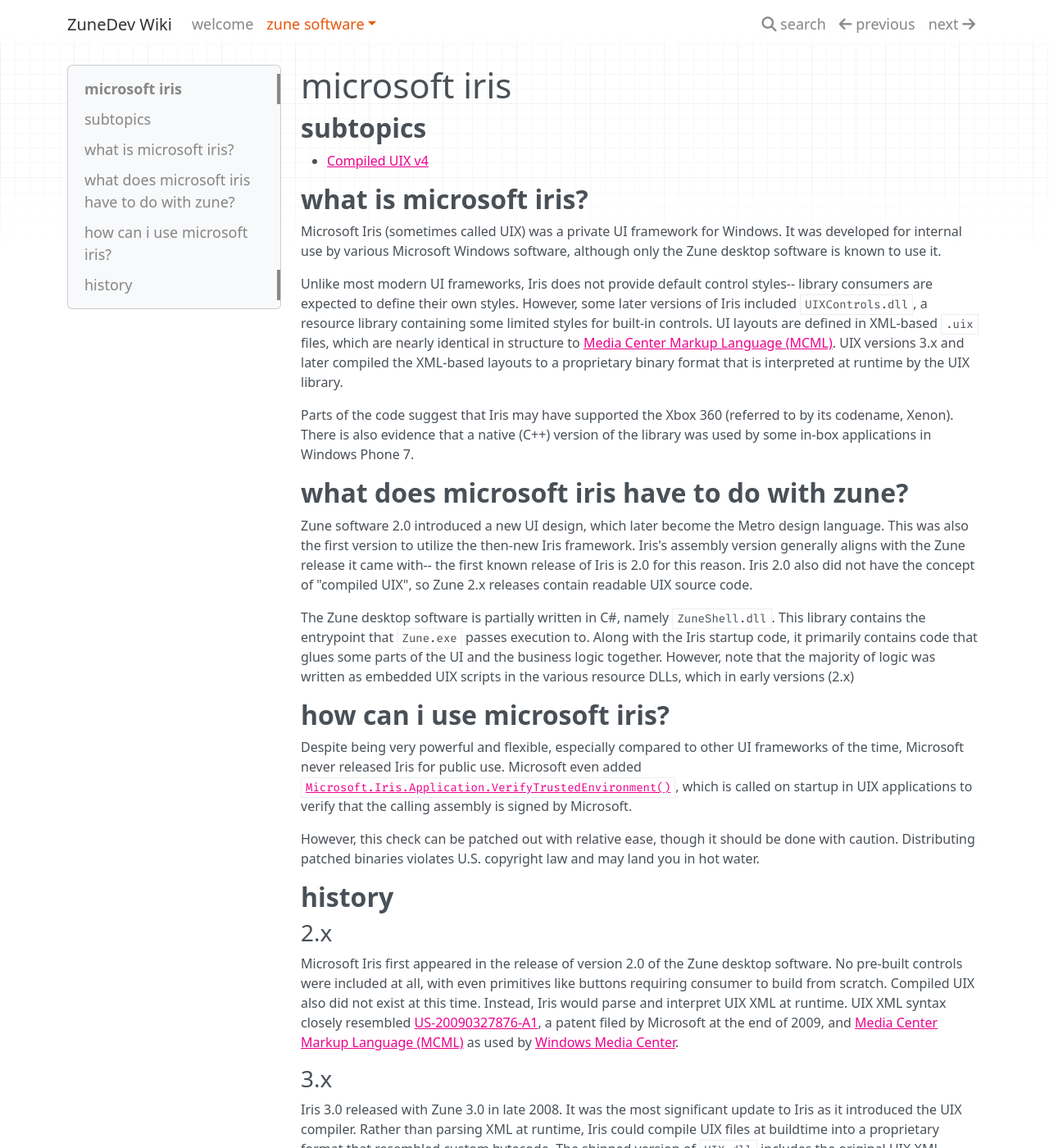
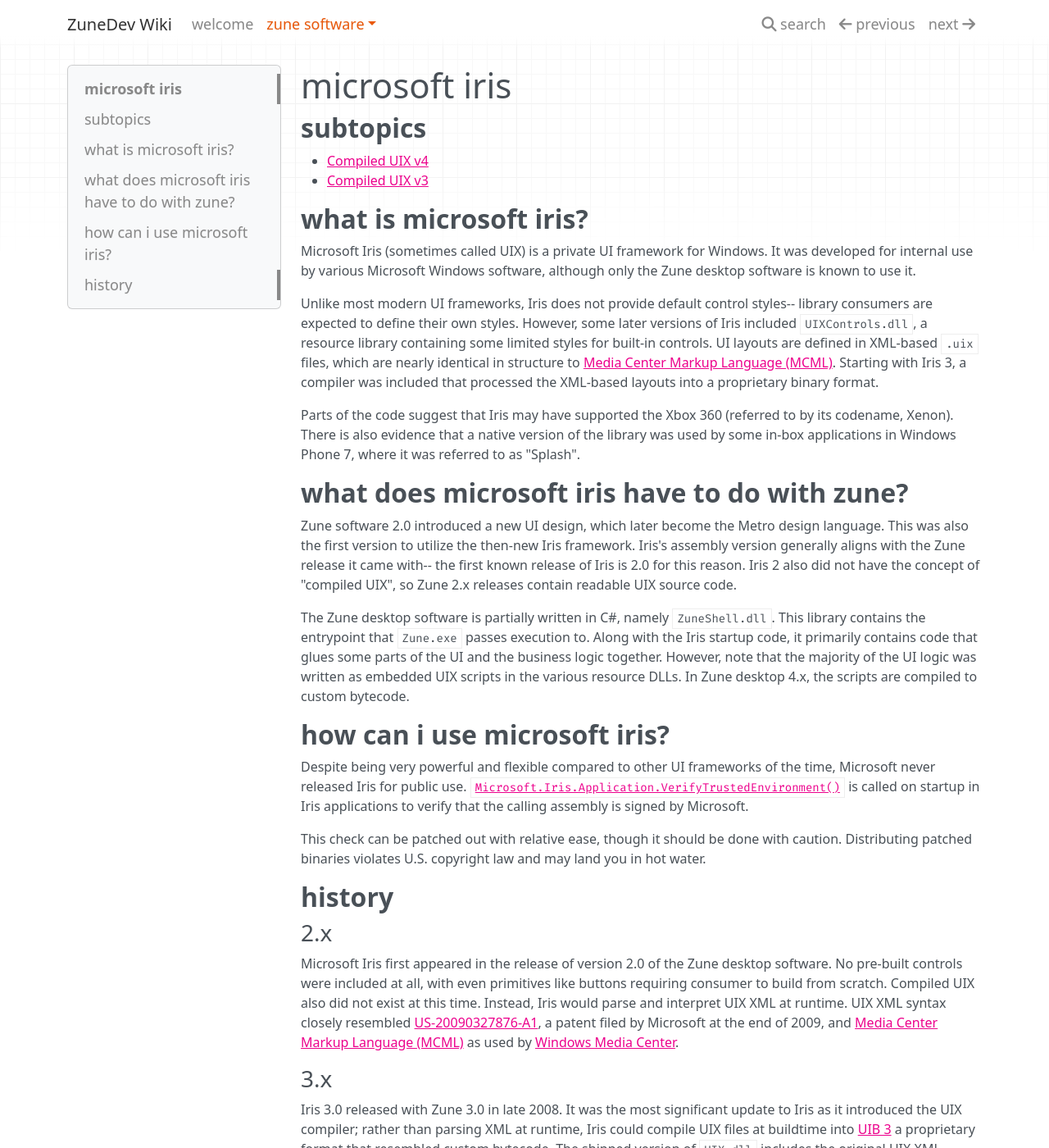
Before and after one commit to ZuneDev/Wiki, an MkDocs documentation site: the page built from docs/Zune software/Iris/index.md, in a window 1280 px wide and 1400 px high. Shown: the whole window at 82% size. Built offline with MkDocs 1.6.1, drawn with Linux system fonts in a browser that asks for light colours; nearby versions of some CDN libraries; some of the changed text lies outside the part shown.

Commit message:
Proofread + clarify

````diff
--- a/docs/Zune software/Iris/index.md
+++ b/docs/Zune software/Iris/index.md
@@ -2,33 +2,33 @@
 
 ## Subtopics
 - [Compiled UIX v4](./compiled-uix.md)
+- [Compiled UIX v3](./compiled-uix-3.md)
 
 ## What is Microsoft Iris?
-Microsoft Iris (sometimes called UIX) was a private UI framework for Windows. It was developed for internal use by various Microsoft Windows software, although only the Zune desktop software is known to use it.
+Microsoft Iris (sometimes called UIX) is a private UI framework for Windows. It was developed for internal use by various Microsoft Windows software, although only the Zune desktop software is known to use it.
 
-Unlike most modern UI frameworks, Iris does not provide default control styles-- library consumers are expected to define their own styles. However, some later versions of Iris included `UIXControls.dll`, a resource library containing some limited styles for built-in controls. UI layouts are defined in XML-based `.uix` files, which are nearly identical in structure to [Media Center Markup Language (MCML)](https://docs.microsoft.com/en-us/previous-versions/windows/desktop/windows-media-center-sdk/bb189388(v=msdn.10)). UIX versions 3.x and later compiled the XML-based layouts to a proprietary binary format that is interpreted at runtime by the UIX library.
+Unlike most modern UI frameworks, Iris does not provide default control styles-- library consumers are expected to define their own styles. However, some later versions of Iris included `UIXControls.dll`, a resource library containing some limited styles for built-in controls. UI layouts are defined in XML-based `.uix` files, which are nearly identical in structure to [Media Center Markup Language (MCML)](https://docs.microsoft.com/en-us/previous-versions/windows/desktop/windows-media-center-sdk/bb189388(v=msdn.10)). Starting with Iris 3, a compiler was included that processed the XML-based layouts into a proprietary binary format.
 
-Parts of the code suggest that Iris may have supported the Xbox 360 (referred to by its codename, Xenon). There is also evidence that a native (C++) version of the library was used by some in-box applications in Windows Phone 7.
+Parts of the code suggest that Iris may have supported the Xbox 360 (referred to by its codename, Xenon). There is also evidence that a native version of the library was used by some in-box applications in Windows Phone 7, where it was referred to as "Splash".
 
 ## What does Microsoft Iris have to do with Zune?
-Zune software 2.0 introduced a new UI design, which later become the Metro design language. This was also the first version to utilize the then-new Iris framework. Iris's assembly version generally aligns with the Zune release it came with-- the first known release of Iris is 2.0 for this reason. Iris 2.0 also did not have the concept of "compiled UIX", so Zune 2.x releases contain readable UIX source code.
+Zune software 2.0 introduced a new UI design, which later become the Metro design language. This was also the first version to utilize the then-new Iris framework. Iris's assembly version generally aligns with the Zune release it came with-- the first known release of Iris is 2.0 for this reason. Iris 2 also did not have the concept of "compiled UIX", so Zune 2.x releases contain readable UIX source code.
 
-The Zune desktop software is partially written in C#, namely `ZuneShell.dll`. This library contains the entrypoint that `Zune.exe` passes execution to. Along with the Iris startup code, it primarily contains code that glues some parts of the UI and the business logic together. However, note that the majority of logic was written as embedded UIX scripts in the various resource DLLs, which in early versions (2.x)
+The Zune desktop software is partially written in C#, namely `ZuneShell.dll`. This library contains the entrypoint that `Zune.exe` passes execution to. Along with the Iris startup code, it primarily contains code that glues some parts of the UI and the business logic together. However, note that the majority of the UI logic was written as embedded UIX scripts in the various resource DLLs. In Zune desktop 4.x, the scripts are compiled to custom bytecode.
 
 ## How can I use Microsoft Iris?
-Despite being very powerful and flexible, especially compared to other UI frameworks of the time, Microsoft never released Iris for public use. Microsoft even added [`Microsoft.Iris.Application.VerifyTrustedEnvironment()`](https://github.com/ZuneDev/MicrosoftIris/blob/ab33f58c69275df5cb31b557887b8853925371c9/UIX/Microsoft/Iris/Application.cs#L488-L510), which is called on startup in UIX applications to verify that the calling assembly is signed by Microsoft.
+Despite being very powerful and flexible compared to other UI frameworks of the time, Microsoft never released Iris for public use. [`Microsoft.Iris.Application.VerifyTrustedEnvironment()`](https://github.com/ZuneDev/MicrosoftIris/blob/ab33f58c69275df5cb31b557887b8853925371c9/UIX/Microsoft/Iris/Application.cs#L488-L510) is called on startup in Iris applications to verify that the calling assembly is signed by Microsoft.
 
-However, this check can be patched out with relative ease, though it should be done with caution. Distributing patched binaries violates U.S. copyright law and may land you in hot water.
+This check can be patched out with relative ease, though it should be done with caution. Distributing patched binaries violates U.S. copyright law and may land you in hot water.
 
 ## History
 ### 2.x
 Microsoft Iris first appeared in the release of version 2.0 of the Zune desktop software. No pre-built controls were included at all, with even primitives like buttons requiring consumer to build from scratch. Compiled UIX also did not exist at this time. Instead, Iris would parse and interpret UIX XML at runtime. UIX XML syntax closely resembled [US-20090327876-A1](./US-20090327876-A1.pdf), a patent filed by Microsoft at the end of 2009, and [Media Center Markup Language (MCML)](https://docs.microsoft.com/en-us/previous-versions/windows/desktop/windows-media-center-sdk/bb189388(v=msdn.10)) as used by [Windows Media Center](https://en.wikipedia.org/wiki/Windows_Media_Center).
 
 ### 3.x
-Iris 3.0 released with Zune 3.0 in late 2008. It was the most significant update to Iris as it introduced the UIX compiler. Rather than parsing XML at runtime, Iris could compile UIX files at buildtime into a proprietary format that resembled custom bytecode. The shipped version of `UIX.dll` includes the original UIX XML interpreter and the binary UIX compiler, although neither are used by the Zune software at runtime. [UIXC](https://github.com/ZuneDev/ZuneUIXTools/tree/master/UIXC) is an open-source command line program wrapping the UIX compiler.
+Iris 3.0 released with Zune 3.0 in late 2008. It was the most significant update to Iris as it introduced the UIX compiler; rather than parsing XML at runtime, Iris could compile UIX files at buildtime into [UIB 3](./compiled-uix-3.md) a proprietary format that resembled custom bytecode. The shipped version of `UIX.dll` includes the original UIX XML interpreter and the binary UIX compiler for UIB 3, although neither are used by the Zune software at runtime.
 
-### 4.x
-Iris 4.0 was a minor update released with Zune 4.0 in 2009. By this time, UIX XML differed sightly from the source included in Zune 2.0. For example:
+The UIX XML syntax was changed sightly from the source included in Zune 2.0. For example:
 
 - Assignments and expressions in bracketless conditionals are no longer wrapped in square brackets.
     - `HyperlinkRepeater.Source = [Text.Fragments];` to `HyperlinkRepeater.Source = Text.Fragments;`
@@ -46,8 +46,9 @@
     <toptoolbar:TopToolbar Name="TopToolbar" Shell="{Shell}" FocusOrder="1" LayoutInput="{DockLayoutInput.Top}"/>
     ```
 
-Due to a lack of UIX XML source for recent versions, it is unclear if these changes were made in Iris 3.0, but they were definitely present by 4.0.
+### 4.x
+Iris 4.0 was a minor update released with Zune 4.0 in 2009, which utilized a new version of the compiler and [UIB 4](./compiled-uix.md) to reduce the size and overhead of UIX.
 
-Iris 4.0 also included `UIXcontrols.dll`, a simple library containing some .NET code but mostly provided implementations of basic controls, such as buttons and scrollbars, and some higher level but still primitive building blocks.
+Iris 4 also included `UIXcontrols.dll`, a simple library containing some .NET code and implementations of basic controls, such as buttons and scrollbars, and some higher level but still primitive building blocks.
 
 Zune 4.8.2345.0 shipped the last known version of Iris, with the same assembly version as Zune.
````
Also changed, not shown: docs/Zune software/Iris/compiled-uix.md (+9 -9 lines).
